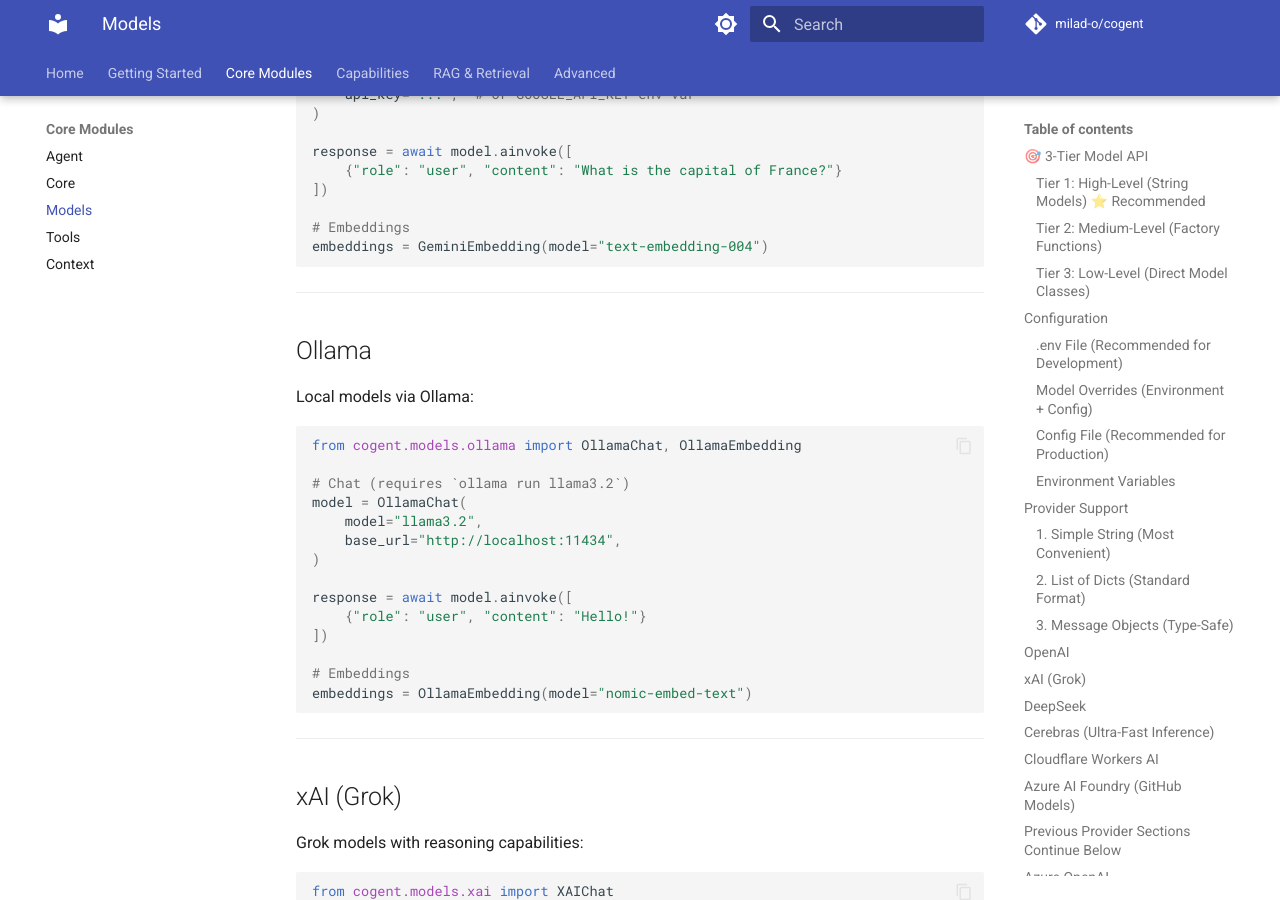
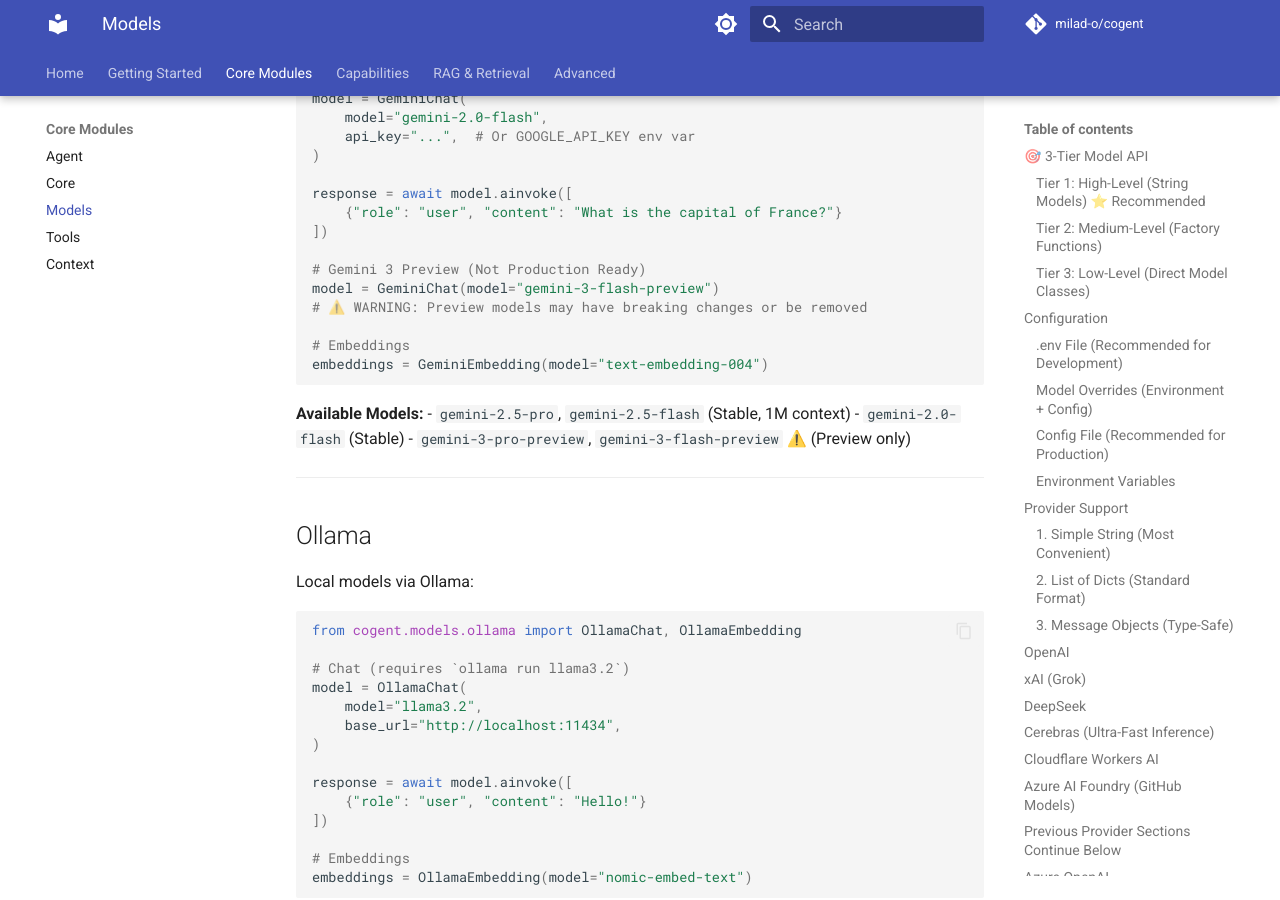
Before and after one commit to milad-o/cogent, an MkDocs documentation site: the page built from docs/models.md, in a window 1280 px wide and 900 px high, scrolled down 12545 px. Built offline with MkDocs 1.6.1 and Material for MkDocs 9.7.7, drawn with Linux system fonts in a browser that asks for light colours; comment, search, counter and statistics services are not loaded; the version menu is left out; some of the changed text lies outside the part shown.

Commit message:
feat(models): add Gemini 3 preview models with warnings
- Add gemini-3-pro-preview and gemini-3-flash-preview to model registry
- Add gemini-3-pro-image-preview (Nano Banana Pro) support
- Add model aliases: gemini3, gemini-3, gemini-3-pro, gemini-3-flash, gemini-3-image
- Update GeminiChat docstring with Gemini 3 preview models
- Update documentation with preview warnings
- Add tests for Gemini 3 model alias resolution

 Preview models are not production-ready and may have breaking changes

````diff
--- a/docs/models.md
+++ b/docs/models.md
@@ -30,9 +30,11 @@
 **30+ Model Aliases:**
 - `gpt4`, `gpt4-mini`, `gpt4-turbo`, `gpt35`
 - `claude`, `claude-opus`, `claude-haiku`
-- `gemini`, `gemini-flash`, `gemini-pro`
+- `gemini`, `gemini-flash`, `gemini-pro`, `gemini3` ⚠️
 - `llama`, `llama-70b`, `llama-8b`, `mixtral`
 - `ollama`
+
+⚠️ = Preview model (not production-ready)
 
 **API Key Loading** (Priority Order):
 1. Explicit `api_key=` parameter (highest)
@@ -639,9 +641,18 @@
     {"role": "user", "content": "What is the capital of France?"}
 ])
 
+# Gemini 3 Preview (Not Production Ready)
+model = GeminiChat(model="gemini-3-flash-preview")
+# ⚠️ WARNING: Preview models may have breaking changes or be removed
+
 # Embeddings
 embeddings = GeminiEmbedding(model="text-embedding-004")
 ```
+
+**Available Models:**
+- `gemini-2.5-pro`, `gemini-2.5-flash` (Stable, 1M context)
+- `gemini-2.0-flash` (Stable)
+- `gemini-3-pro-preview`, `gemini-3-flash-preview` ⚠️ (Preview only)
 
 ---
 
````
Also changed, not shown: 3 other files.
